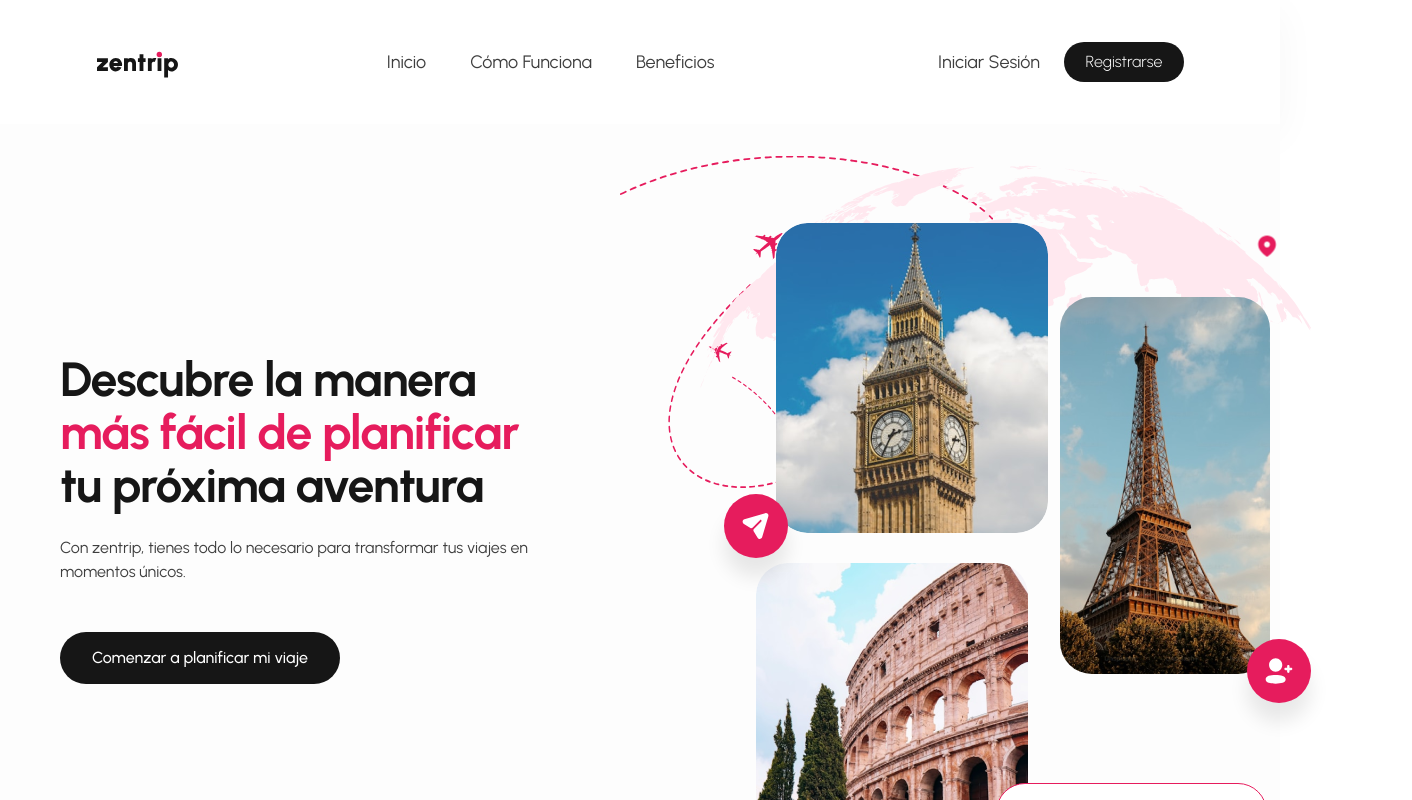
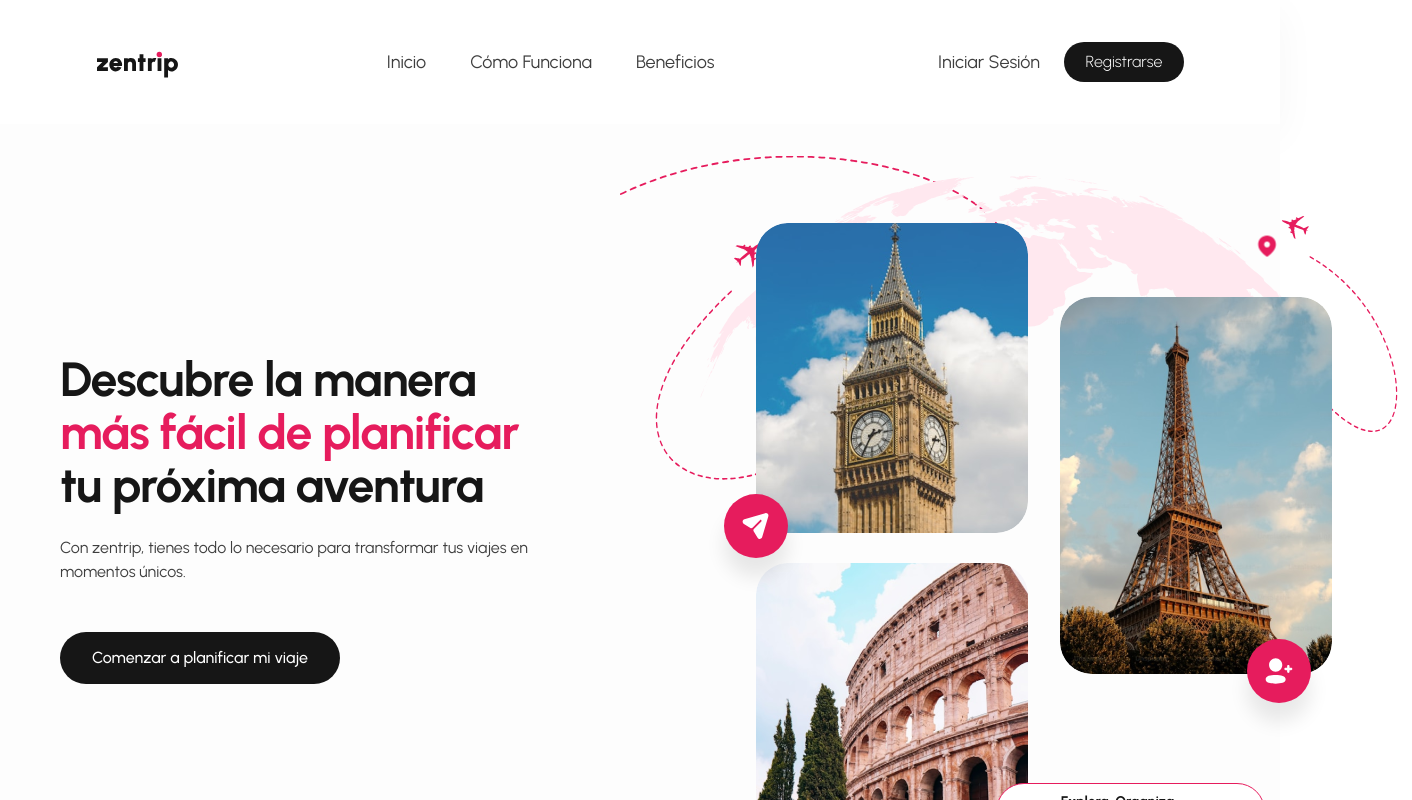
Before and after one commit to Ignacio918/viajes-app, a React (Vite) app in the folder viajes-app/: page / in a window 1280 px wide. Shown: the top 800 px of the page, 1412 px wide, since content can reach past the window. Built offline with nearby package versions, Linux system fonts and the light colour scheme; a web font is replaced by a local one.

Commit message:
arreglando cagadas de la ia en el hero

```diff
--- a/viajes-app/src/styles/HeroSection.css
+++ b/viajes-app/src/styles/HeroSection.css
@@ -66,7 +66,7 @@
 
 .hero__image-section {
   @apply relative;
-  width: 800px;
+  width: 792px;
   height: 725px;
   flex-shrink: 0;
   position: relative;
@@ -76,11 +76,11 @@
 
 .hero__shape-1 {
   @apply absolute;
-  right: 440px;
-  top: 141px;
-  width: 147px;
-  height: 274px;
-  padding: 20px;
+  left: 644.93px;
+  top: 31.23px;
+  width: 147.09px;
+  height: 274.68px;
+  padding: 10px;
   z-index: 10;
   animation: float 6s ease-in-out infinite;
 }
@@ -91,10 +91,11 @@
 
 .hero__shape-2 {
   @apply absolute;
-  left: 20px;
-  top: 77px;
-  width: 250px;
-  height: 264px;
+  left: 0;
+  top: 77.33px;
+  width: 250.38px;
+  height: 264.78px;
+  padding: 10px;
   z-index: 10;
   animation: float 8s ease-in-out infinite;
 }
@@ -105,10 +106,11 @@
 
 .hero__shape-3 {
   @apply absolute;
-  left: 46px;
+  left: 46.21px;
   top: 0;
-  width: 680px;
-  height: 565px;
+  width: 680.23px;
+  height: 287.68px;
+  padding: 10px;
   z-index: 10;
   animation: float 10s ease-in-out infinite;
 }
@@ -143,16 +145,20 @@
 
 .hero__image-1 {
   @apply absolute;
-  left: 156px;
-  top: 67px;
+  left: 136.02px;
+  top: 67.49px;
+  width: 272px;
+  height: 310px;
   z-index: 15;
   animation: float 9s ease-in-out infinite;
 }
 
 .hero__image-2 {
   @apply absolute;
-  left: 136px;
-  top: 407px;
+  left: 136.02px;
+  top: 407.49px;
+  width: 272px;
+  height: 310px;
   z-index: 15;
   animation: float 7s ease-in-out infinite;
 }
@@ -160,7 +166,9 @@
 .hero__image-3 {
   @apply absolute;
   left: 440px;
-  top: 141px;
+  top: 141.49px;
+  width: 272px;
+  height: 377px;
   z-index: 15;
   animation: float 8s ease-in-out infinite;
 }
@@ -174,7 +182,7 @@
 
 .hero__float-1 {
   @apply absolute;
-  left: 104px;
+  left: 104.02px;
   top: 338px;
   animation: float 6s ease-in-out infinite;
 }
@@ -194,6 +202,8 @@
   @apply absolute px-8 py-4 bg-white rounded-full border border-pink-600 flex items-center gap-2;
   left: 376px;
   top: 627px;
+  width: 269px;
+  height: 56px;
   box-shadow: 0px 43px 26px rgba(0, 0, 0, 0.05);
   z-index: 25;
   transition: all 0.3s ease;
```
